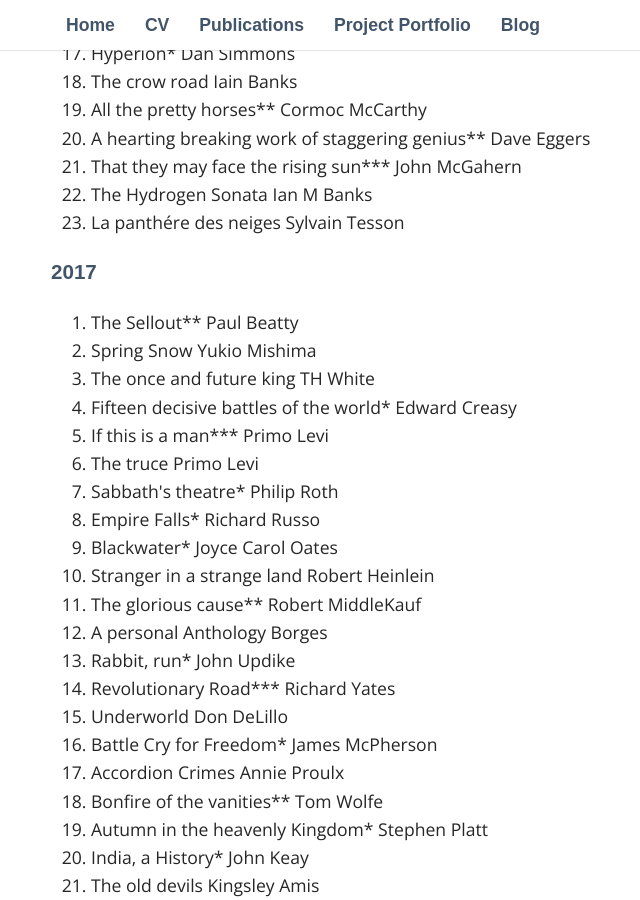
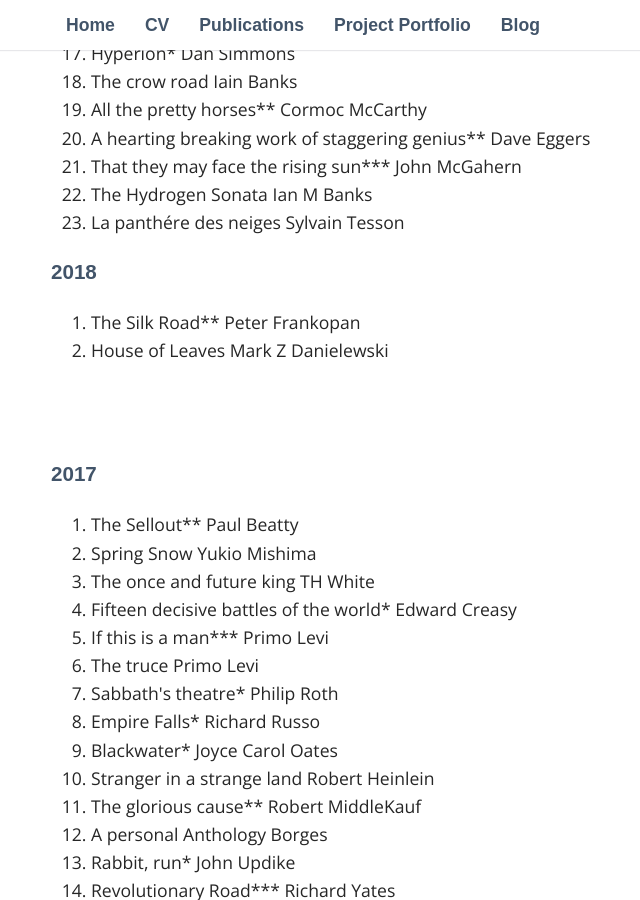
Before and after one commit to philip-long/philip-long.github.io, a Jekyll site: the page built from _posts/2018-12-29-Books.md, in a window 1280 px wide and 900 px high, scrolled down 787 px. Shown: the whole window, without its empty margins (189-829 px from the left). Built offline with Jekyll 4.4.1, drawn with Linux system fonts in a browser that asks for light colours; nearby versions of some CDN libraries; some web fonts are replaced; library files that are not in the unit come from our copies; some of the changed text lies outside the part shown.

Commit message:
Update 2018-12-29-Books.md

```diff
--- a/_posts/2018-12-29-Books.md
+++ b/_posts/2018-12-29-Books.md
@@ -40,6 +40,20 @@ category: [ Books]
 </ol>
 
 
+<h3> 2018</h3>
+
+<ol>
+<li> The Silk Road**  Peter Frankopan </li>
+<li> House of Leaves  Mark Z Danielewski </li>
+
+</ol>
+
+
+<br>
+<br>
+
+
+
 <h3> 2017</h3>
 
 <ol>
@@ -70,25 +84,6 @@ category: [ Books]
 
 <br>
 <br>
-
-
-
-
-<h3> 2018</h3>
-
-<ol>
-<li> The Silk Road**  Peter Frankopan </li>
-<li> House of Leaves  Mark Z Danielewski </li>
-
-</ol>
-
-
-<br>
-<br>
-
-
-
-
 
 <h3> 2016</h3>
 
```
